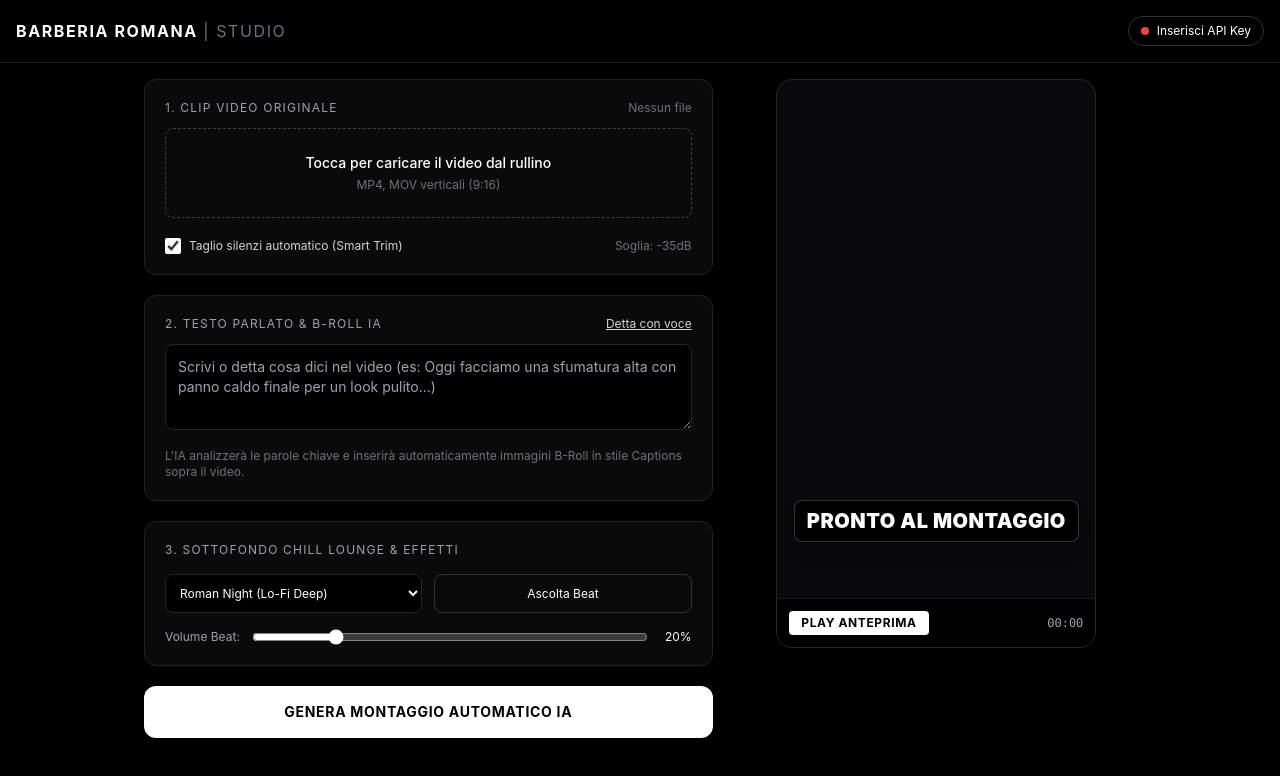
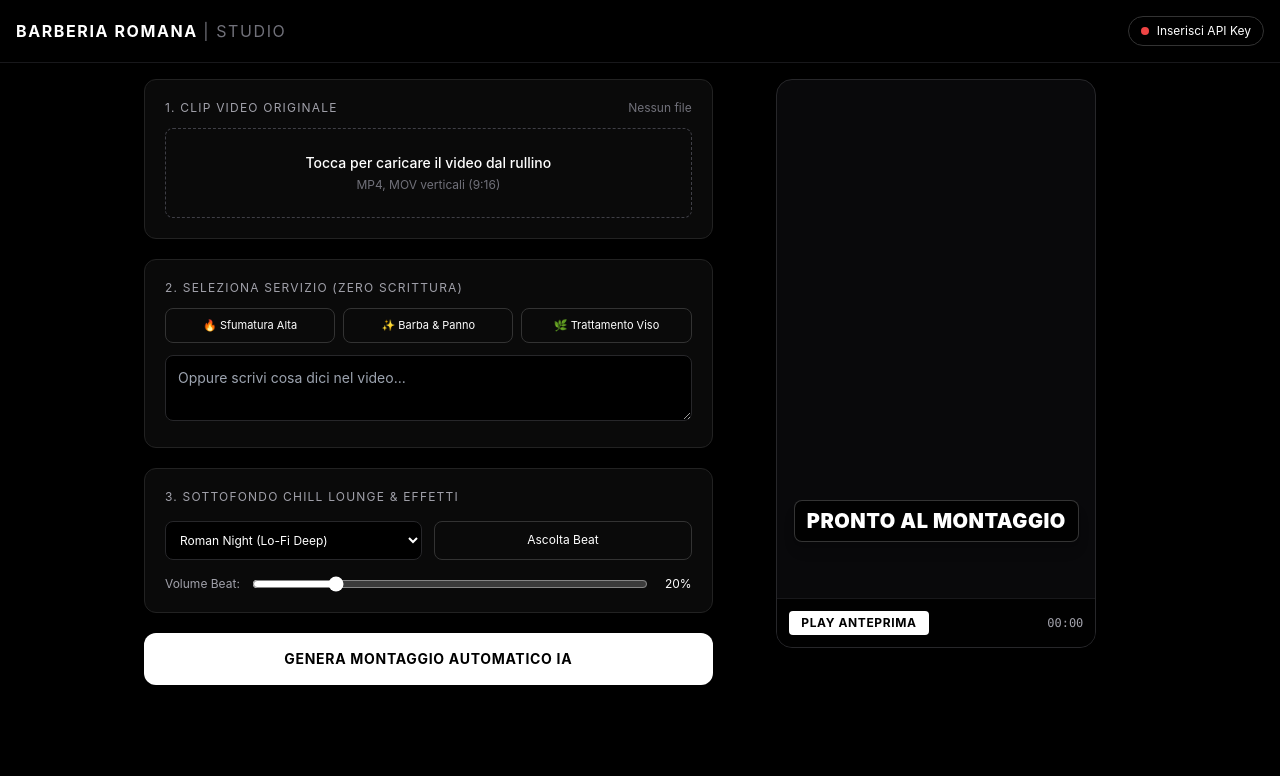
Before and after one commit to manolosilvestri-svg/Barberia-romana-studio, a plain HTML site: page index.html in a window 1280 px wide. Drawn offline with nearby package versions, Linux system fonts and the light colour scheme.

Commit message:
Update index.html

```diff
--- a/index.html
+++ b/index.html
@@ -47,23 +47,20 @@
           <p class="text-sm font-medium">Tocca per caricare il video dal rullino</p>
           <p class="text-xs text-zinc-500 mt-1">MP4, MOV verticali (9:16)</p>
         </label>
-        <div class="flex items-center justify-between pt-2">
-          <label class="text-xs text-zinc-300 flex items-center gap-2 cursor-pointer">
-            <input type="checkbox" id="autoTrimCheck" checked class="accent-white w-4 h-4" />
-            Taglio silenzi automatico (Smart Trim)
-          </label>
-          <span class="text-xs text-zinc-500">Soglia: -35dB</span>
-        </div>
       </div>
 
-      <!-- 2. Parlato & Sottotitoli + B-Roll IA -->
+      <!-- 2. Scelta Rapida Servizi Barberia & Testo -->
       <div class="card p-5 rounded-xl space-y-3">
         <div class="flex justify-between items-center">
-          <h2 class="text-xs uppercase tracking-widest text-zinc-400">2. Testo Parlato & B-Roll IA</h2>
-          <button onclick="startDictation()" id="micBtn" class="text-xs underline text-zinc-300 hover:text-white">Detta con voce</button>
+          <h2 class="text-xs uppercase tracking-widest text-zinc-400">2. Seleziona Servizio (Zero Scrittura)</h2>
         </div>
-        <textarea id="scriptInput" rows="3" placeholder="Scrivi o detta cosa dici nel video (es: Oggi facciamo una sfumatura alta con panno caldo finale per un look pulito...)" class="w-full bg-black border border-zinc-800 rounded-lg p-3 text-sm text-white focus:outline-none focus:border-white"></textarea>
-        <p class="text-xs text-zinc-500">L'IA analizzerà le parole chiave e inserirà automaticamente immagini B-Roll in stile Captions sopra il video.</p>
+        <!-- Pulsanti rapidi -->
+        <div class="grid grid-cols-3 gap-2">
+          <button onclick="setPreset('sfumatura')" class="btn-outline text-[11px] py-2 px-1 rounded-lg">🔥 Sfumatura Alta</button>
+          <button onclick="setPreset('barba')" class="btn-outline text-[11px] py-2 px-1 rounded-lg">✨ Barba & Panno</button>
+          <button onclick="setPreset('skincare')" class="btn-outline text-[11px] py-2 px-1 rounded-lg">🌿 Trattamento Viso</button>
+        </div>
+        <textarea id="scriptInput" rows="2" placeholder="Oppure scrivi cosa dici nel video..." class="w-full bg-black border border-zinc-800 rounded-lg p-3 text-sm text-white focus:outline-none focus:border-white mt-2"></textarea>
       </div>
 
       <!-- 3. Audio Lounge & SFX -->
@@ -147,13 +144,23 @@
     let isPlayingBeat = false;
     let beatTimer = null;
 
-    // Controllo API Key all'avvio
     window.onload = () => {
       updateApiBadge();
       document.getElementById('beatVolume').addEventListener('input', (e) => {
         document.getElementById('volLabel').innerText = e.target.value + '%';
       });
     };
+
+    function setPreset(type) {
+      const field = document.getElementById('scriptInput');
+      if (type === 'sfumatura') {
+        field.value = "Oggi facciamo una sfumatura alta impeccabile con sfumature pulite e dettagli definiti per Barberia Romana.";
+      } else if (type === 'barba') {
+        field.value = "Trattamento barba completo con panno caldo rilassante, oli essenziali e rifinitura a lama libera.";
+      } else if (type === 'skincare') {
+        field.value = "Trattamento viso rigenerante per uomo con detersione profonda e maschera purificante.";
+      }
+    }
 
     function toggleApiModal() {
       const modal = document.getElementById('apiModal');
@@ -199,27 +206,12 @@
       vid.play();
     }
 
-    function startDictation() {
-      const SpeechRecognition = window.SpeechRecognition || window.webkitSpeechRecognition;
-      if (!SpeechRecognition) return alert('Dettatura vocale non supportata su questo browser. Scrivi il testo manualmente.');
-      const recognition = new SpeechRecognition();
-      recognition.lang = 'it-IT';
-      document.getElementById('micBtn').innerText = 'Ascolto in corso...';
-      recognition.onresult = (event) => {
-        document.getElementById('scriptInput').value = event.results[0][0].transcript;
-        document.getElementById('micBtn').innerText = 'Detta con voce';
-      };
-      recognition.onerror = () => { document.getElementById('micBtn').innerText = 'Detta con voce'; };
-      recognition.start();
-    }
-
-    // Chiamata reale a Google Gemini per estrarre parole chiave e prompt visivi B-Roll
     async function generateAutoEdit() {
       const apiKey = localStorage.getItem('br_gemini_key');
       const script = document.getElementById('scriptInput').value.trim();
       const log = document.getElementById('aiLog');
 
-      if (!script) return alert('Inserisci o detta prima il testo del video.');
+      if (!script) return alert('Seleziona un preset rapido o scrivi il testo del video.');
       if (!apiKey) {
         toggleApiModal();
         return;
@@ -296,7 +288,6 @@
         void subEl.offsetWidth;
         subEl.classList.add('caption-pop');
 
-        // Controlla se la parola attiva un B-Roll IA
         const cleanWord = currentWord.toLowerCase().replace(/[.,!?]/g, '');
         const match = brollPlan.find(item => cleanWord.includes(item.keyword.toLowerCase()));
 
@@ -315,7 +306,6 @@
       }, 420);
     }
 
-    // Sintetizzatore Chill Lounge Beat
     function toggleLoungeAudio() {
       const btn = document.getElementById('audioPreviewBtn');
       if (isPlayingBeat) {
@@ -336,7 +326,6 @@
         const vol = (document.getElementById('beatVolume').value / 100) * 0.25;
         const now = audioCtx.currentTime;
 
-        // Kick morbido
         if (step % 4 === 0 || step % 8 === 6) {
           const osc = audioCtx.createOscillator();
           const g = audioCtx.createGain();
@@ -348,7 +337,6 @@
           osc.start(now); osc.stop(now + 0.15);
         }
 
-        // Accordo Lounge caldo
         if (step % 8 === 0) {
           const chord = chords[(step / 8) % chords.length];
           chord.forEach(freq => {
```
